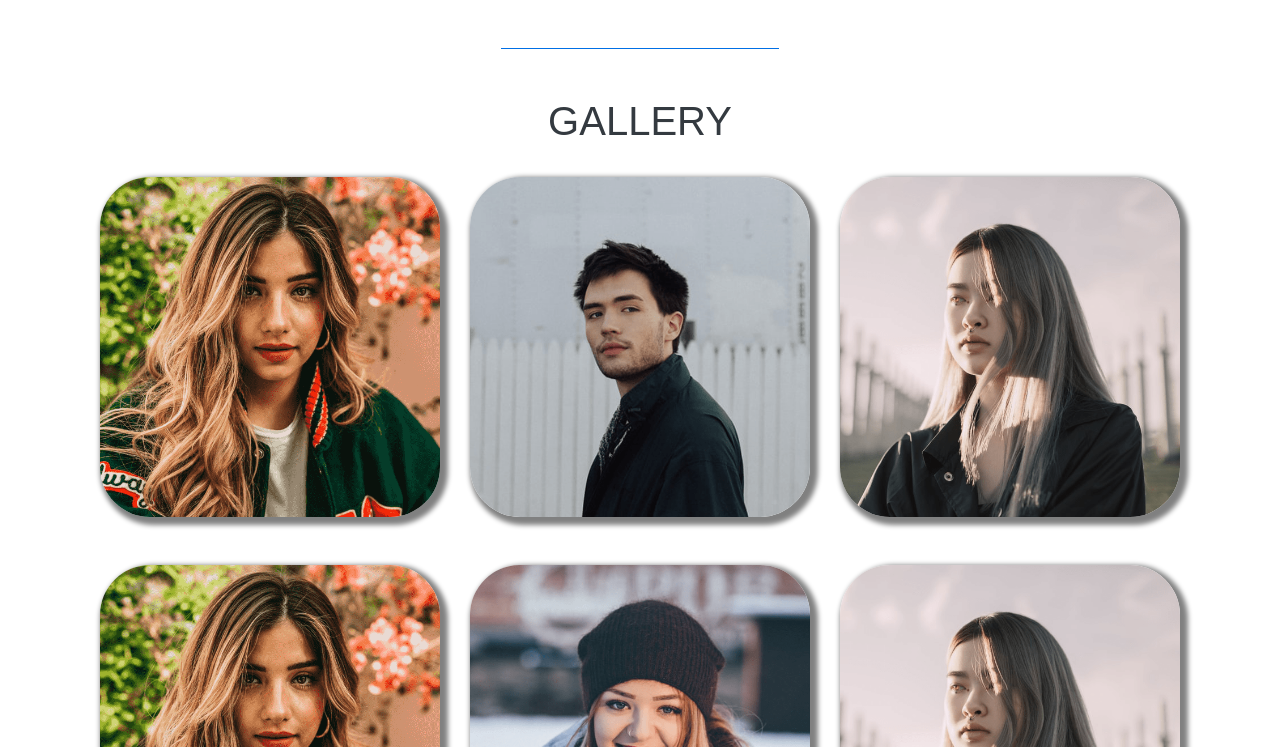
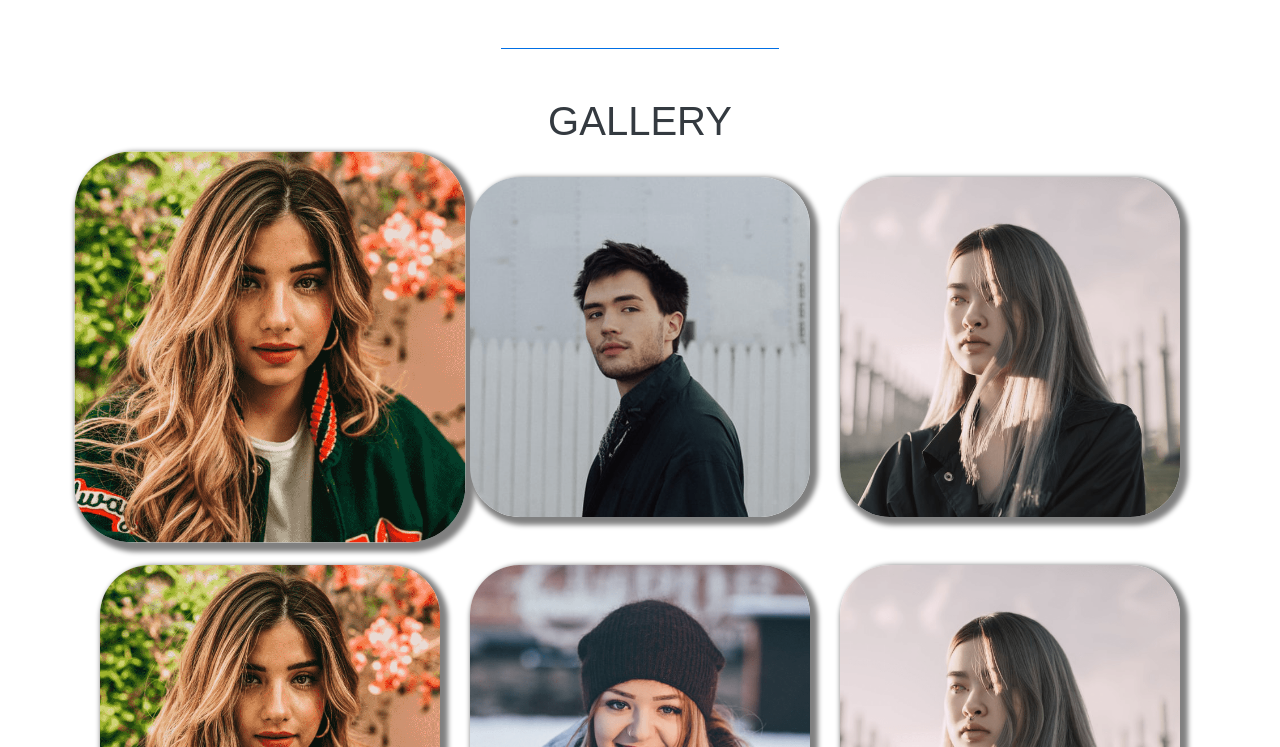
Before and after one commit to ujjwalpandeyjava/Portfolio, a plain HTML site: page index.html in a window 1280 px wide. In both pictures the pointer is over the element 270 px from the left and 3005 px from the top of the page. Shown: the part 2598-3345 px from the top of the page. Drawn offline with nearby package versions, Linux system fonts and the light colour scheme.

Commit message:
Update index.html

```diff
--- a/index.html
+++ b/index.html
@@ -18,6 +18,12 @@
     <script src="https://maxcdn.bootstrapcdn.com/bootstrap/4.4.1/js/bootstrap.min.js"></script>
     <script src="https://maxcdn.bootstrapcdn.com/bootstrap/4.4.1/js/bootstrap.min.js"></script>
 
+    <style>
+        .col-lg-4.col-md-4.col-sm-4.col-12:hover {
+        transition: all .4s;
+        transform: scale(1.15);
+        }
+    </style>
     <title>Portfolio</title>
 </head>
 
@@ -165,7 +171,7 @@
         <section class="back mb-5">
             <article class="py-5 text-center  text-white">
                 <div class="">
-                    <h3 class="display-4">+91 9911498732</h3>
+                    <h3 class="display-4">+91 8375990***</h3>
                     <p>If you want best serivce Call us now</p>
                     <button class="btn btn-outline-danger text-white">Contact now</button>
                 </div>
```
